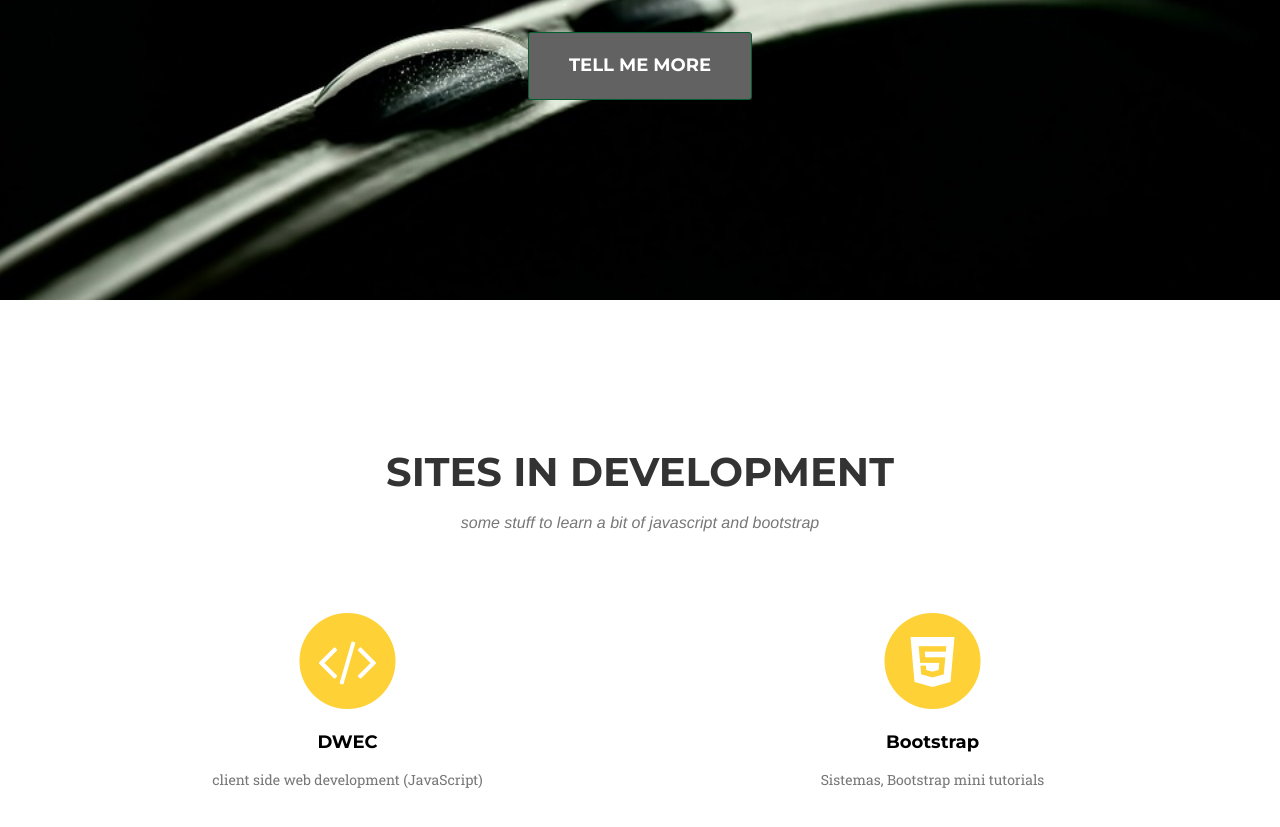
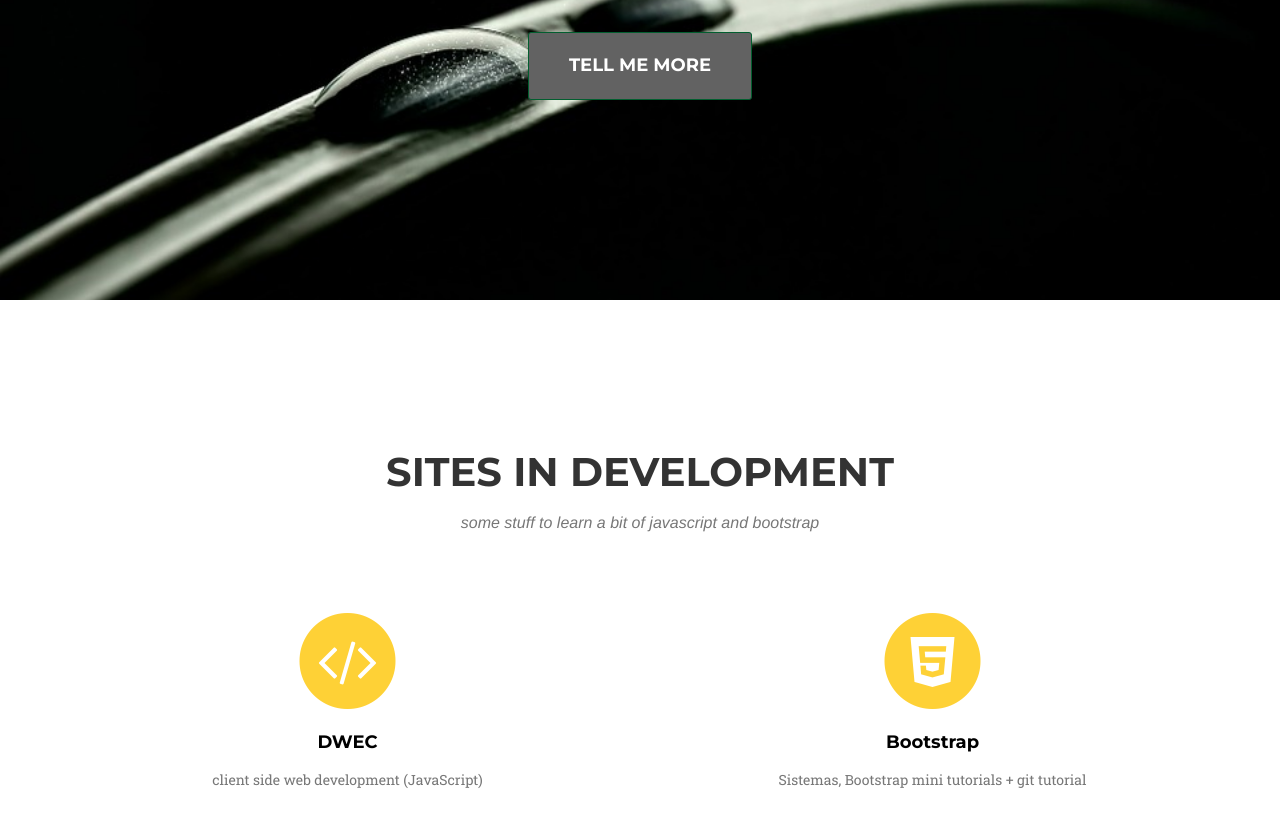
Before and after one commit to jacobos/jacobos.github.io, a website: page index.html in a window 1280 px wide. Shown: the part 458-1285 px from the top of the page. Drawn offline with nearby package versions, Linux system fonts and the light colour scheme; a web font is replaced by a local one.

Commit message:
index changed

```diff
--- a/index.html
+++ b/index.html
@@ -116,7 +116,7 @@
                         <i class="fa fa-html5 fa-stack-1x fa-inverse"></i>
                     </span>
                     <h4 class="service-heading" style="color: black">Bootstrap</h4>
-                    <p class="text-muted">Sistemas, Bootstrap mini tutorials</p>
+                    <p class="text-muted">Sistemas, Bootstrap mini tutorials + git tutorial</p>
                   </a>
                 </div>
             </div>
```
